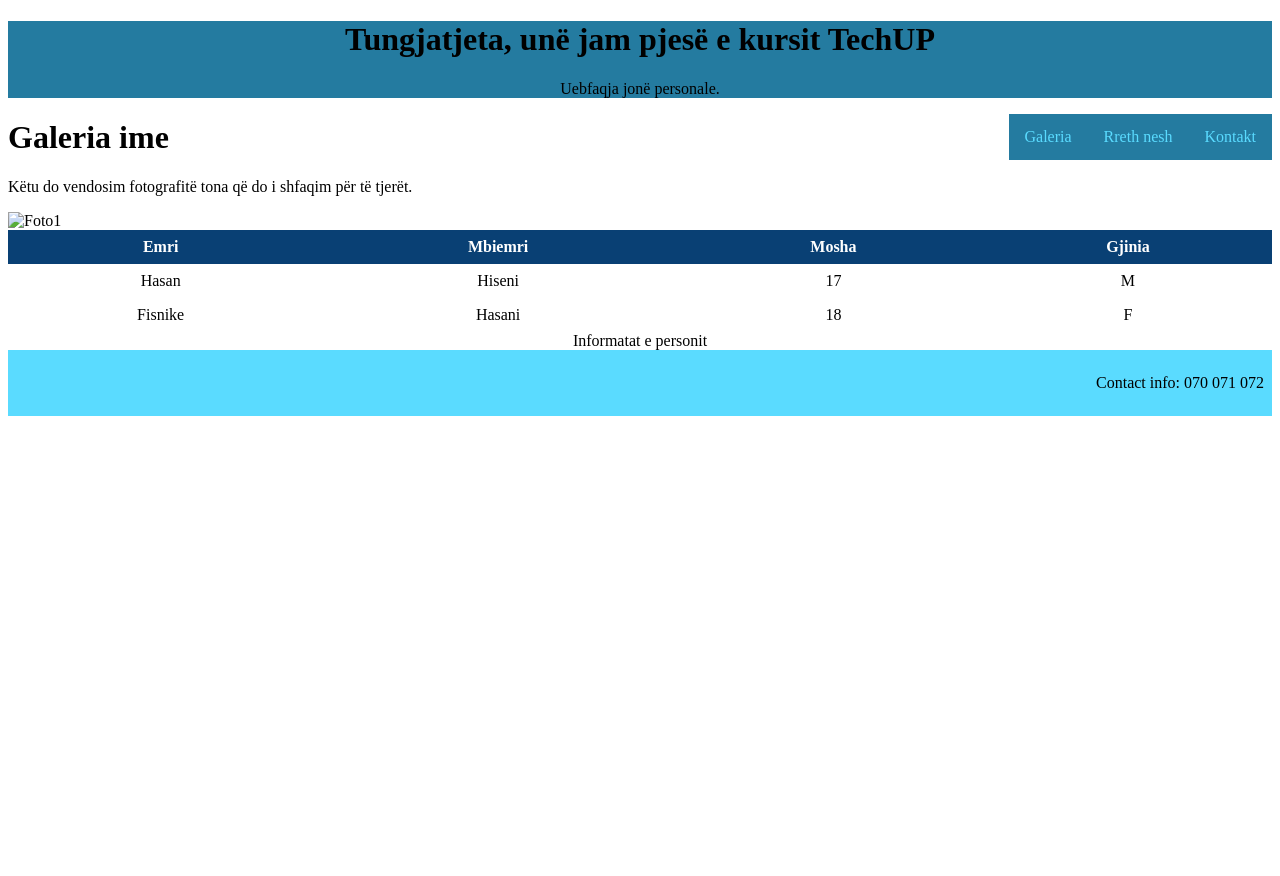
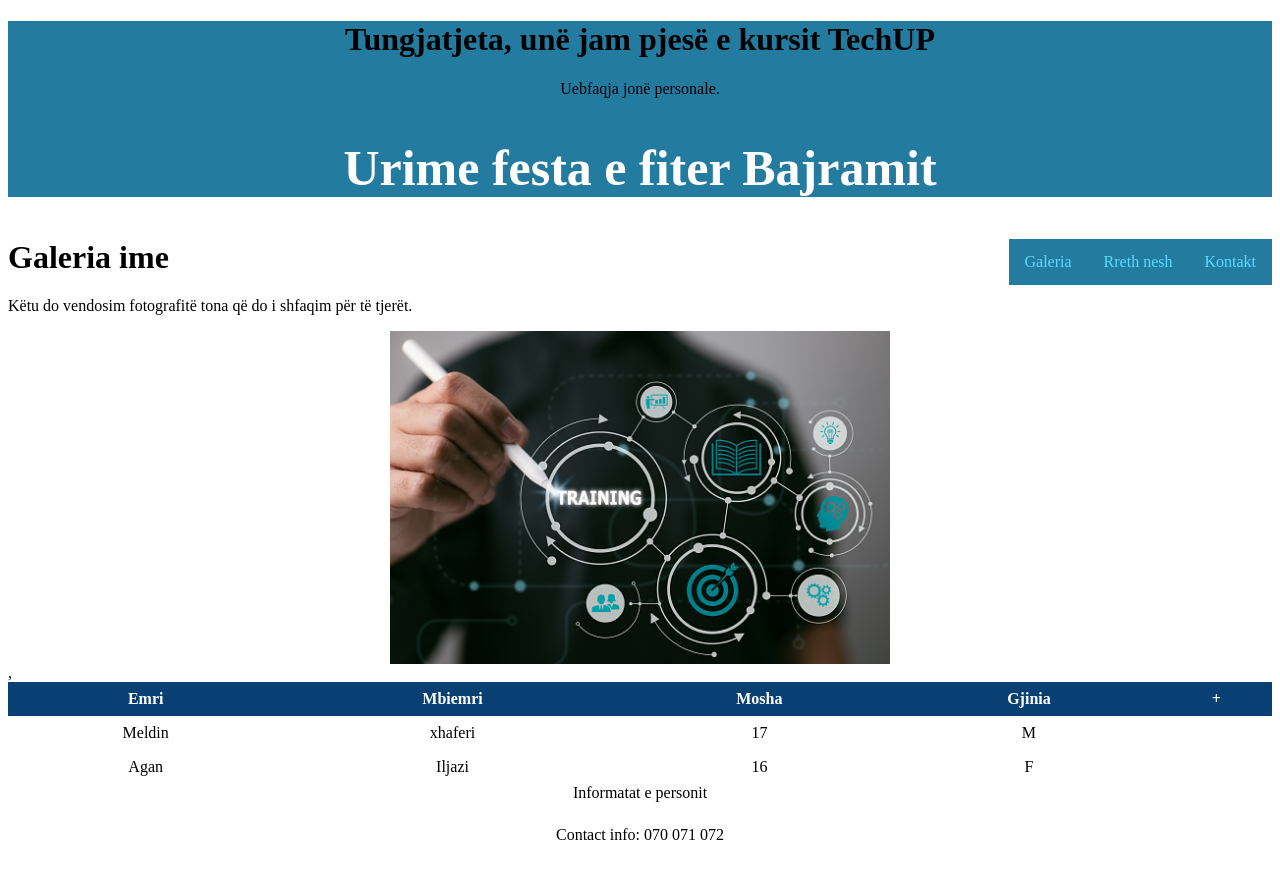
Before and after one commit to techup-group13/Group-12, a plain HTML site: page index.html in a window 1280 px wide. Before the commit the page ends 800 px from the top, so only its background shows below. Drawn offline with Linux system fonts and the light colour scheme.

Commit message:
add new photo

```diff
--- a/index.html
+++ b/index.html
@@ -9,6 +9,10 @@
 	  <div id="header">
   		<h1>Tungjatjeta, unë jam pjesë e kursit TechUP</h1>
 		<p>Uebfaqja jonë personale.</p>
+
+        <h2 class="festa">
+            Urime festa e fiter Bajramit
+        </h2>
 	  </div>
 		<ul>
 			<li>
@@ -25,7 +29,7 @@
 		<p>
 		Këtu do vendosim fotografitë tona që do i shfaqim për të tjerët.
 		</p>
-		<img id="foto1" src="foto1.jpg" alt="Foto1">
+		<img id="foto1" src="course.jpg" alt="Foto1">
 	  	<table>
 			<caption>Informatat e personit</caption>
 			<tr>
@@ -33,17 +37,18 @@
 				<th>Mbiemri</th>
 				<th>Mosha</th>
 				<th>Gjinia</th>
+                ,<th>+</th>
 			</tr>
 			<tr>
-				<td>Hasan</td>
-				<td>Hiseni</td>
+				<td>Meldin</td>
+				<td>xhaferi</td>
 				<td>17</td>
 				<td>M</td>
 			</tr>
 		  	<tr>
-				<td>Fisnike</td>
-				<td>Hasani</td>
-				<td>18</td>
+				<td>Agan </td>
+				<td>Iljazi</td>
+				<td>16</td>
 				<td>F</td>
 			</tr>
 		</table>
--- a/styling.css
+++ b/styling.css
@@ -8,7 +8,7 @@
 }
 
 #foto1 {
-    width: 100%;
+    width: 500px;
       height: auto;
     display: block;
     margin-left: auto;
@@ -36,9 +36,9 @@ li a {
 }
 
 li a:hover {
-    background-color: #5ADBFF;
-    height: 22px;
-    color: #247BA0;
+    background-color: black;
+    height: 25px;
+    color: white;
 }
 
 table {
@@ -61,7 +61,12 @@ th {
 }
 
 .footer {
-    background-color: #5ADBFF;
+    background-color: white;
     padding: 0.5em;
-    text-align: right;
+    text-align: center;
 }
+
+.festa{
+    font-size: 50px;
+    color: white;
+}
```
Also changed, not shown: course.jpg (added).
